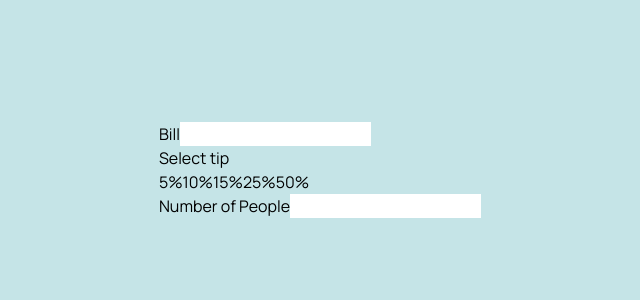
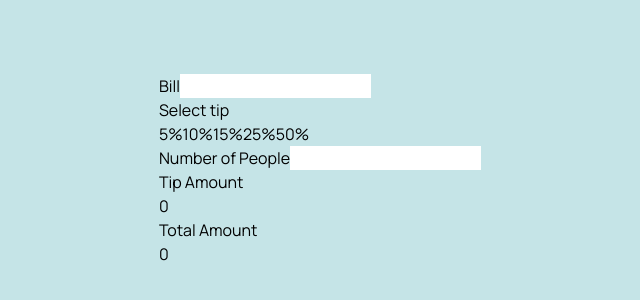
Before and after one commit to nk-on/Tip-calculator-react, a React (Vite) app: page / in a window 1280 px wide. Shown: the part 230-530 px from the top of the page, without its empty margins (320-960 px from the left). Built offline with nearby package versions, Linux system fonts and the light colour scheme.

Commit message:
Adding DataContainer components

```diff
--- a/src/App.tsx
+++ b/src/App.tsx
@@ -3,6 +3,7 @@ import reactLogo from './assets/react.svg';
 import viteLogo from '/vite.svg';
 import './App.css';
 import Form from './components/Form';
+import DataContainer from './components/Data';
 import { PercentageButton } from './components/PercentageButton';
 import buttons from './buttons';
 function App() {
@@ -28,7 +29,8 @@ function App() {
         </div>
         <div className=' flex justify-center items-center w-[50%] h-[100%]'>
           <div className='bg-[#00474B] w-[90%] h-[90%] rounded-[25px]'>
-
+            <DataContainer title='Tip Amount' amount = {0.00}/>
+            <DataContainer title='Total Amount' amount = {0.00} />
           </div>
         </div>
       </div>
```
